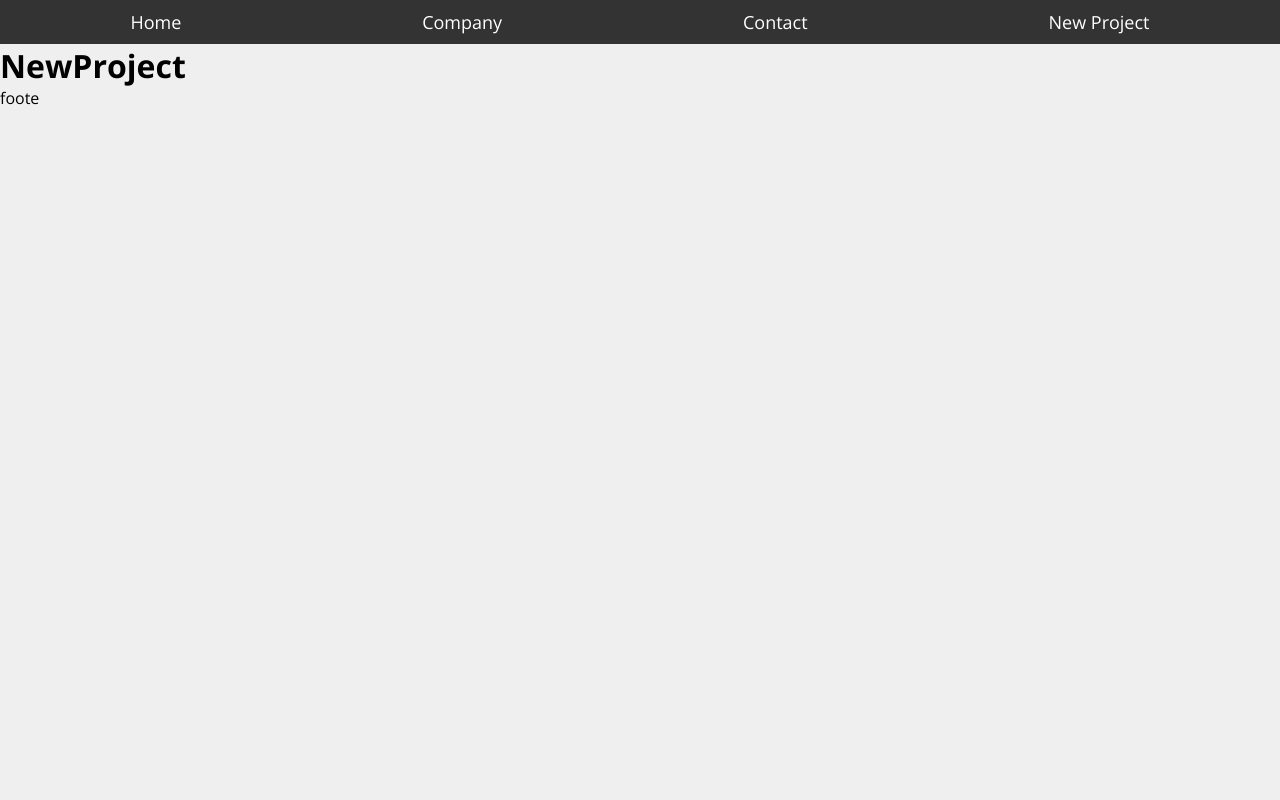
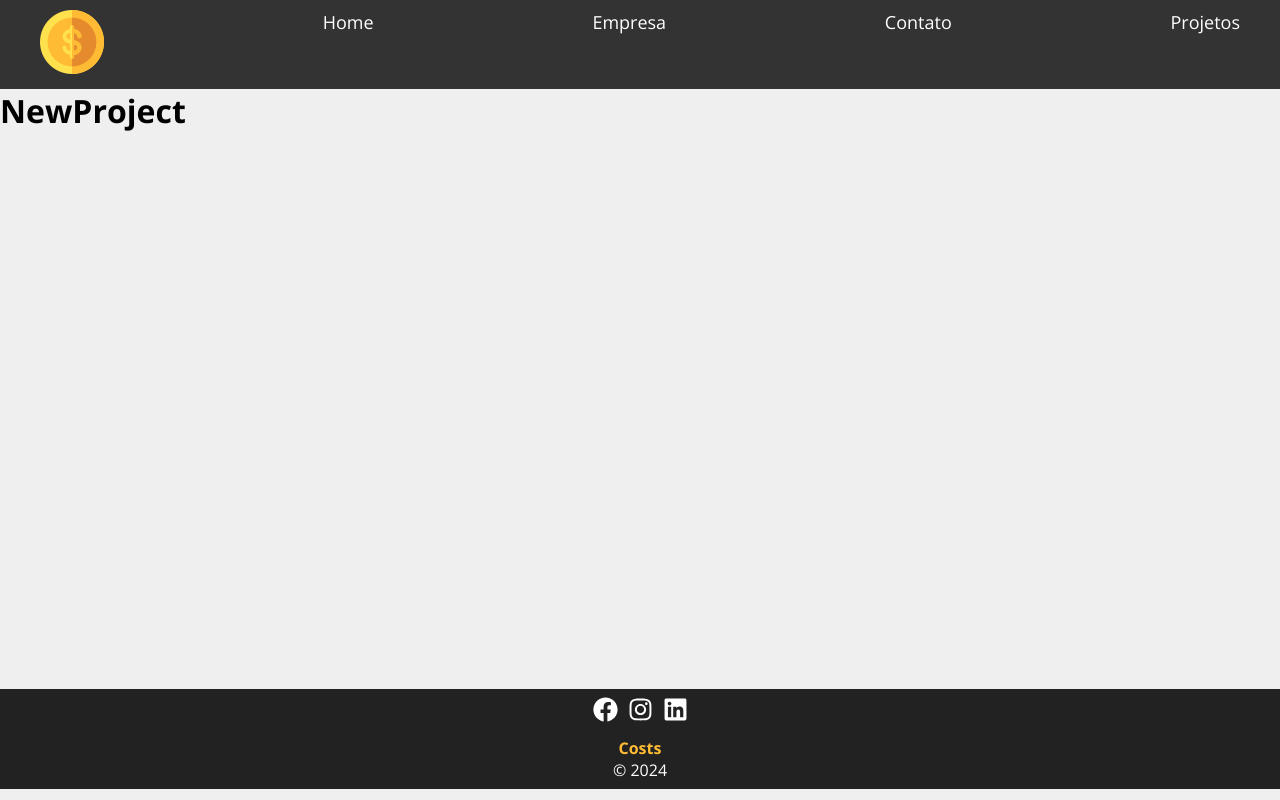
Before and after one commit to gertn1/Gerenciador-de-projetos-, a React (Create React App) app: page /newproject in a window 1280 px wide. Built offline with nearby package versions, Linux system fonts and the light colour scheme.

Commit message:
componetes criados e home pronta

```diff
--- a/src/App.js
+++ b/src/App.js
@@ -1,11 +1,13 @@
 
-import { BrowserRouter as Router, Routes, Route, Link } from 'react-router-dom';
+import { BrowserRouter as Router, Routes, Route } from 'react-router-dom';
 import Home from './components/pages/Home';
 import Contact from './components/pages/Contact';
 import NewProject from './components/pages/NewProject';
 import Company from './components/pages/Company';
 import Container from './components/layout/Container';
 import NavBar from './components/layout/NavBar';
+import Footer from './components/layout/Footer';
+import Projects from './components/pages/Projects';
 
 function App() {
   return (
@@ -14,11 +16,12 @@
 
       <Routes>
         <Route path="/" element={<Container customClass="min-height"> <Home /> </Container>}/>
-        <Route path="/company"element={<Container><Company /></Container>}/>
-        <Route path="/contact"element={<Container><Contact /></Container>}/>
-        <Route path="/newproject"element={<Container><NewProject /></Container>}/>
+        <Route path="/company"element={<Container customClass="min-height"><Company /></Container>}/>
+        <Route path="/projects"element={<Container customClass="min-height"><Projects/></Container>}/>
+        <Route path="/contact"element={<Container customClass="min-height"><Contact /></Container>}/>
+        <Route path="/newproject"element={<Container customClass="min-height"><NewProject /></Container>}/>
       </Routes>
-      <p>foote</p>
+     <Footer />
     </Router>
 
   );
--- /dev/null
+++ b/src/components/layout/Footer.js
@@ -0,0 +1,25 @@
+import {FaFacebook , FaInstagram , FaLinkedin} from 'react-icons/fa'
+
+import styles from './Footer.module.css'
+
+function Footer(){
+    return (<footer className={styles.footer}>
+
+        <ul>
+            <li>
+                <FaFacebook />
+            </li>
+            <li>
+                <FaInstagram />
+            </li>
+            <li>
+                <FaLinkedin />
+            </li>
+        </ul>
+        <span> Costs </span> &copy; 2024
+     </footer>
+
+    )
+}
+
+export default Footer
--- /dev/null
+++ b/src/components/layout/Footer.module.css
@@ -0,0 +1,41 @@
+    .footer {
+      background-color: #222;
+      color: #fff;
+      padding: 0.5rem;
+      text-align: center;
+
+    }
+
+    .footer ul {
+      list-style-type: none;
+      padding: 0;
+    }
+
+    .footer ul li {
+      display: inline-block;
+      margin-right: 10px;
+    }
+
+    .footer ul li:last-child {
+      margin-right: 0;
+    }
+
+    .footer ul li svg {
+      width: 25px;
+      height: 25px;
+      fill: #fff;
+      transition: color 0.3s ease;
+
+    }
+    .footer span {
+      display: block;
+      margin-top: 10px;
+    }
+    .footer ul li svg:hover {
+      fill: #ffbb33;
+
+    }
+    .footer span{
+      font-weight: bold;
+      color: #ffbb33;
+    }
--- /dev/null
+++ b/src/components/layout/LinkButton.js
@@ -0,0 +1,13 @@
+import styles from './LinkButton.module.css'
+import { Link } from  'react-router-dom'
+
+function LinkButton( {to , text }){
+    return (
+        <Link className={styles.btn} to= {to}>
+            {text}
+        </Link>
+
+        )
+
+}
+export default LinkButton
--- /dev/null
+++ b/src/components/layout/LinkButton.module.css
@@ -0,0 +1,12 @@
+.btn{
+    background-color: #222;
+    color: #fff;
+    padding: 0.5em 1em;
+    text-decoration: none;
+    transition: 0.5s;
+
+}
+.btn:hover {
+    color: #ffbb33;
+
+}
--- a/src/components/layout/NavBar.js
+++ b/src/components/layout/NavBar.js
@@ -1,14 +1,21 @@
 import { Link } from "react-router-dom";
 import styles from "./NavBar.module.css";
+import Container from './Container'
+import logo from '../../img/costs_logo.png'
 
 function NavBar(){
     return(
 
         <div className={styles.linksNavbar}>
+        <Container>
+        <Link to="/"> <img src={logo} alt="Costs" /></Link>
         <Link to="/">Home</Link>
-        <Link to="/company">Company</Link>
-        <Link to="/contact">Contact</Link>
-        <Link to="/newproject">New Project</Link>
+        <Link to="/company">Empresa</Link>
+        <Link to="/contact">Contato</Link>
+        <Link to="/projects">Projetos</Link>
+
+
+        </Container>
       </div>
 
 
--- a/src/components/layout/NavBar.module.css
+++ b/src/components/layout/NavBar.module.css
@@ -16,5 +16,6 @@
   }
 
   .linksNavbar a:hover {
-    text-decoration: underline;
+    /* text-decoration: underline; */
+    color: #ffbb33;
   }
--- a/src/components/pages/Home.js
+++ b/src/components/pages/Home.js
@@ -1,5 +1,18 @@
+import styles from './Home.module.css'
+import savings from '../../img/savings.svg'
+import LinkButton from '../layout/LinkButton';
+
 function Home(){
-    return <h1>Home</h1>
+    return (
+        <section className={styles.home_container}>
+            <h1> Bem-vindo ao <span> Costs </span></h1>
+            <p>Comece a gerenciar os seus projetos agora mesmo!</p>
+            <LinkButton to="/newproject" text= "Criar Projeto" />
+            <img src={savings} alt="Costs"></img>
+        </section>
+    )
+
+
 }
 
 export default Home;
--- /dev/null
+++ b/src/components/pages/Home.module.css
@@ -0,0 +1,26 @@
+.home_container{
+    width: 100%;
+    display: flex;
+    flex-direction: column;
+    align-items: center;
+    justify-content: center;
+    padding: 4rem;
+}
+.home_container h1 {
+    font-size: 2.5em;
+    margin-bottom: .5em;
+}
+.home_container h1 span {
+    color: #ffbb33;
+    padding: 0.2em;
+    background-color: #222;
+}
+.home_container p {
+    margin-bottom: 1.5em;
+    color: #7b7b7b;
+
+}
+.home_container img {
+    width: 350px;
+    margin: 2em 0;
+}
--- /dev/null
+++ b/src/components/pages/Projects.js
@@ -0,0 +1,7 @@
+
+function Projects(){
+    return <h1>projetos</h1>
+
+
+}
+export default Projects
```
Also changed, not shown: src/components/layout/Section.js (added, +21 -0 lines).
